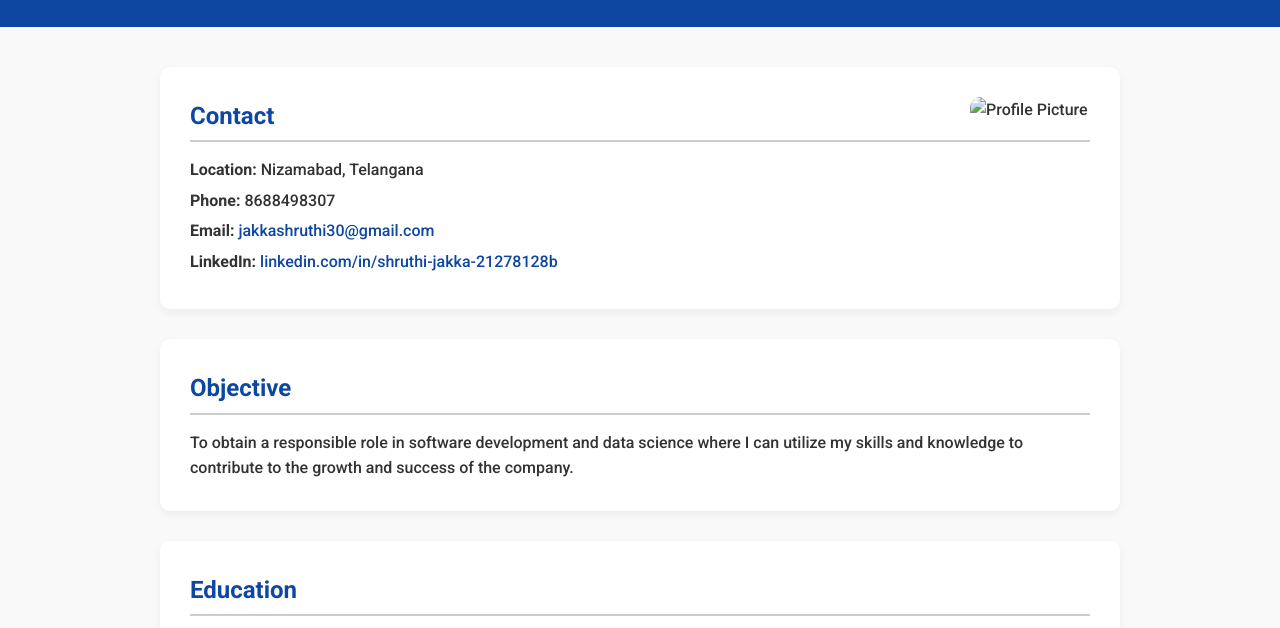
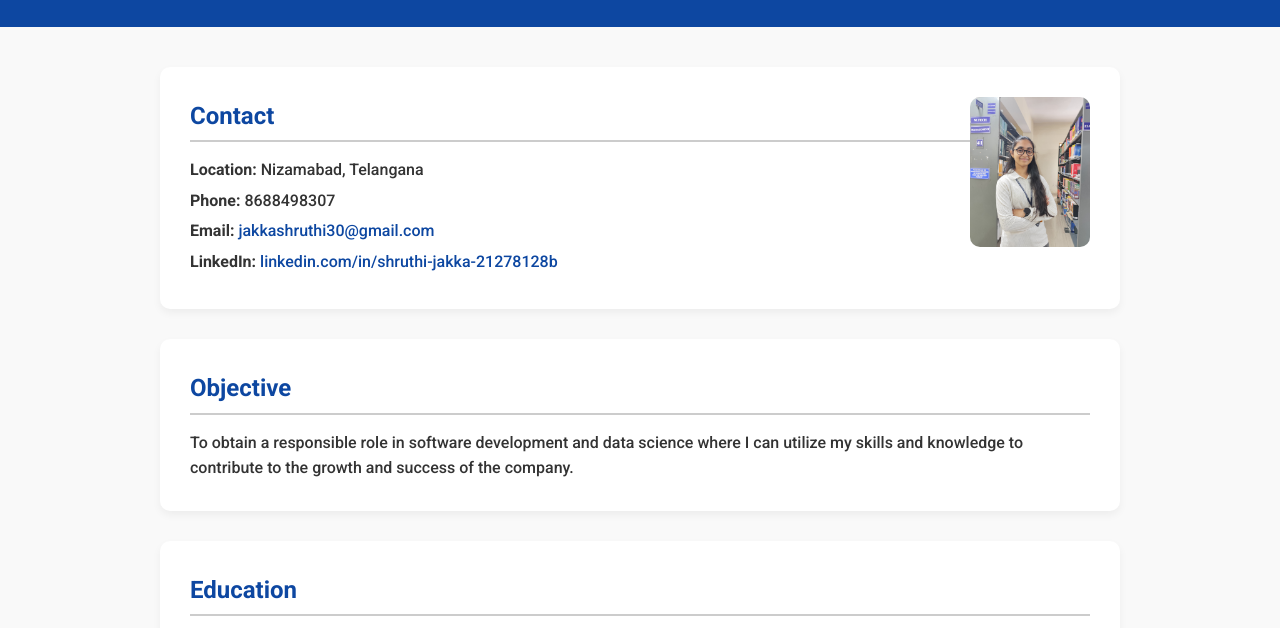
Before and after one commit to shruthijakka/Portfolio, a plain HTML site: page index.html in a window 1280 px wide. Shown: the part 133-761 px from the top of the page. Drawn offline with Linux system fonts and the light colour scheme.

Commit message:
Update index.html

```diff
--- a/index.html
+++ b/index.html
@@ -97,7 +97,7 @@
 
   <div class="container">
     <section class="contact">
-      <img src="profile.jpg" alt="Profile Picture" class="profile-pic">
+      <img src="project.jpg" alt="Profile Picture" class="profile-pic">
       <h2>Contact</h2>
       <p><strong>Location:</strong> Nizamabad, Telangana</p>
       <p><strong>Phone:</strong> 8688498307</p>
```
